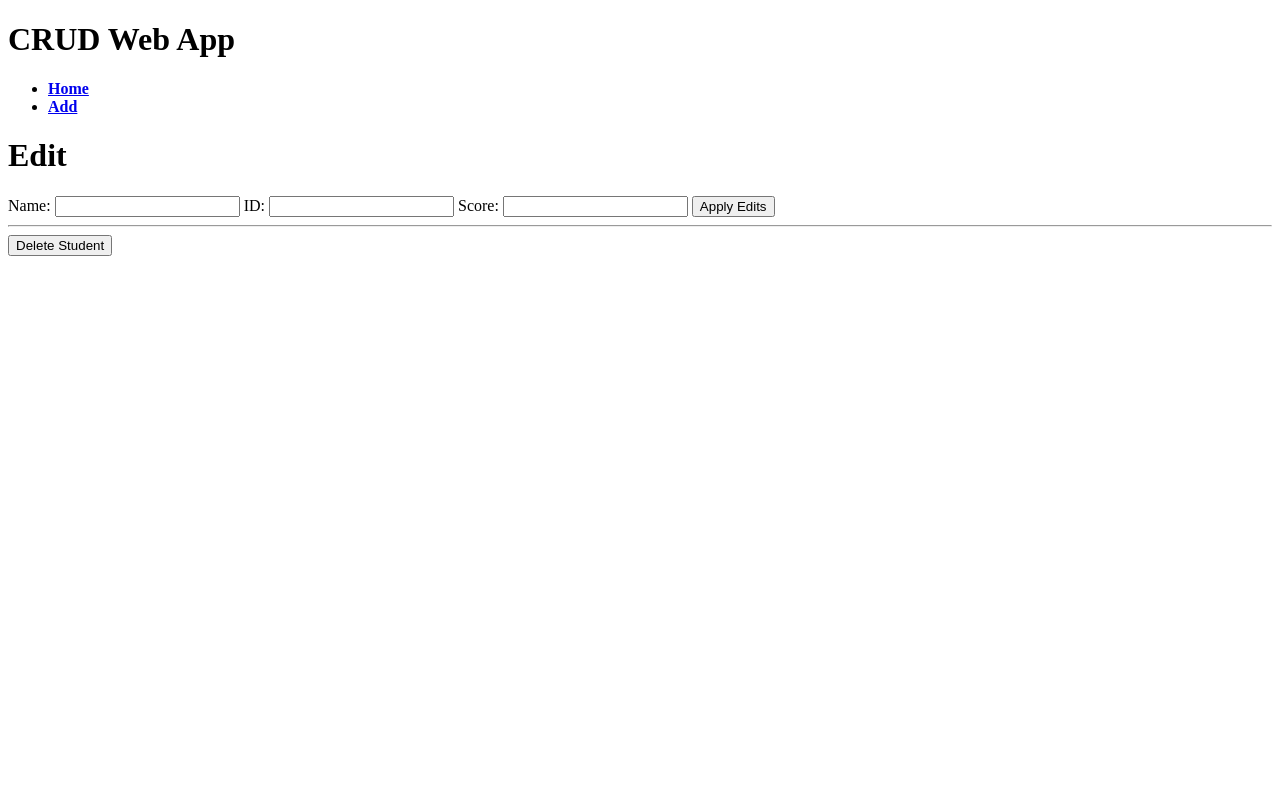
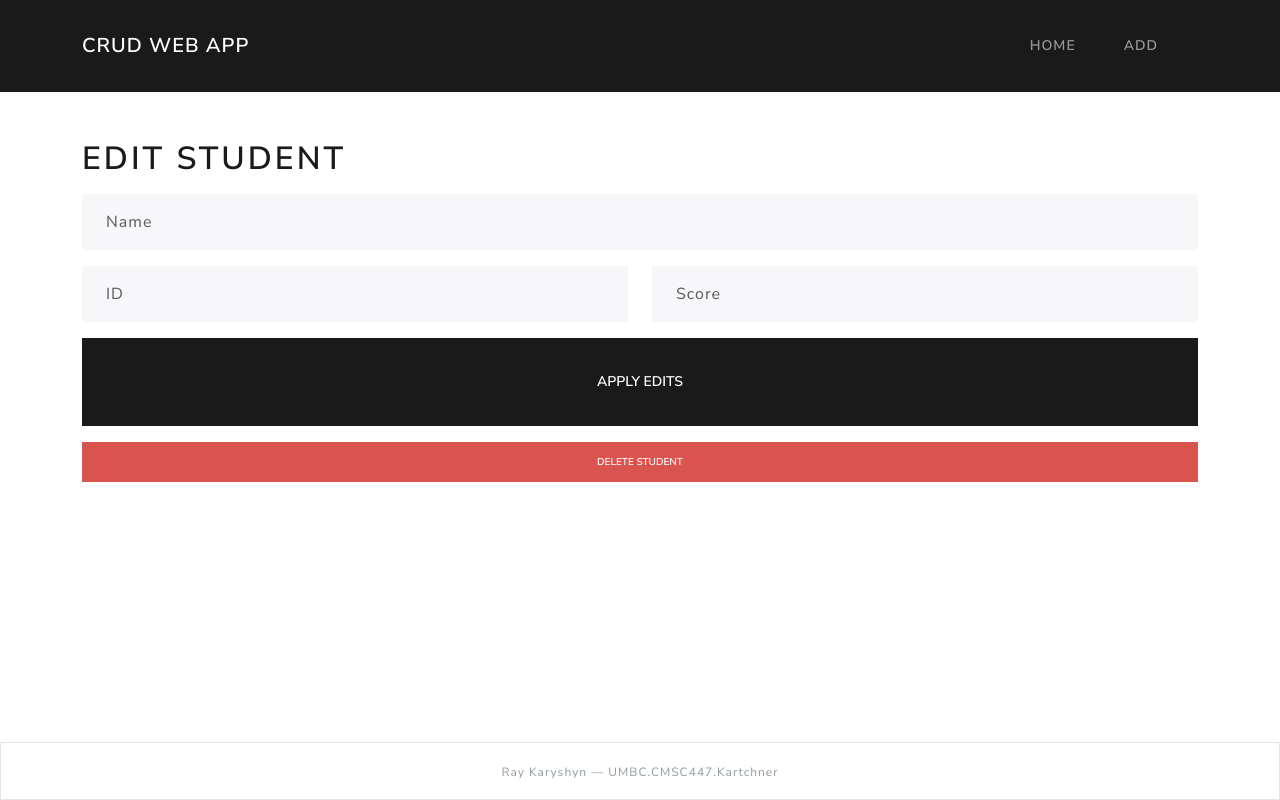
Before and after one commit to raykaryshyn/CMSC447-CRUD-web-app, a Flask app: page /edit/1 in a window 1280 px wide. Run offline with Flask 3, Linux system fonts and the light colour scheme.

Commit message:
update templates w/ bootstrap

```diff
--- a/templates/edit.html
+++ b/templates/edit.html
@@ -1,17 +1,37 @@
 {% extends "layout.html" %}
+{% set title = "Edit" %}
+{% set heading = "Edit Student" %}
 {% block content %}
-<h1>Edit</h1>
-
 <form method="POST">
-    Name: <input type="text" name="name" value="{{student.name}}" required></input>
-    ID: <input type="number" name="id" value="{{student.id}}" required></input>
-    Score: <input type="number" name="score" value="{{student.score}}" required></input>
-    <input type="submit" value="Apply Edits"></input>
+    <div class="form-floating mb-3">
+        <input type="text" name="name" class="form-control" placeholder="Name" id="floatingName"
+            value="{{student.name}}" required>
+        <label for="floatingName">Name</label>
+    </div>
+    <div class="row">
+        <div class="col">
+            <div class="form-floating mb-3">
+                <input type="number" name="id" class="form-control" placeholder="ID" id="floatingID"
+                    value="{{student.id}}" required>
+                <label for="floatingID">ID</label>
+            </div>
+        </div>
+        <div class="col">
+            <div class="form-floating mb-3">
+                <input type="number" name="score" class="form-control" placeholder="Score" id="floatingScore"
+                    value="{{student.score}}" required>
+                <label for="floatingScore">Score</label>
+            </div>
+        </div>
+    </div>
+    <div class="d-grid gap-2 mb-3">
+        <input type="submit" value="Apply Edits" class="btn btn-primary btn-lg"></input>
+    </div>
 </form>
 
-<hr />
-
 <form method="POST" action="../delete/{{student.id}}">
-    <input type="submit" value="Delete Student"></input>
+    <div class="d-grid gap-2">
+        <input type="submit" value="Delete Student" class="btn btn-danger btn-sm"></input>
+    </div>
 </form>
 {% endblock %}
--- a/templates/layout.html
+++ b/templates/layout.html
@@ -1,24 +1,57 @@
 <!DOCTYPE html>
-<html>
+<html class="h-100">
 
-<body>
-    <header>
-        <div>
-            <h1>CRUD Web App</h1>
-            <strong>
-                <nav>
-                    <ul>
-                        <li><a href="{{ url_for('home') }}">Home</a></li>
-                        <li><a href="{{ url_for('add') }}">Add</a></li>
+<head>
+    <!-- <link href="https://cdn.jsdelivr.net/npm/bootstrap@5.3.0-alpha1/dist/css/bootstrap.min.css" rel="stylesheet"
+        integrity="sha384-GLhlTQ8iRABdZLl6O3oVMWSktQOp6b7In1Zl3/Jr59b6EGGoI1aFkw7cmDA6j6gD" crossorigin="anonymous"> -->
+    <link href="https://bootswatch.com/5/lux/bootstrap.min.css" rel="stylesheet">
+    <script src="https://cdn.jsdelivr.net/npm/bootstrap@5.3.0-alpha1/dist/js/bootstrap.bundle.min.js"
+        integrity="sha384-w76AqPfDkMBDXo30jS1Sgez6pr3x5MlQ1ZAGC+nuZB+EYdgRZgiwxhTBTkF7CXvN"
+        crossorigin="anonymous"></script>
+    <link rel="preconnect" href="https://fonts.googleapis.com">
+    <link rel="preconnect" href="https://fonts.gstatic.com" crossorigin>
+    <link href="https://fonts.googleapis.com/css2?family=Nunito+Sans:wght@400;700&display=swap" rel="stylesheet">
+
+
+    <meta name="viewport" content="width=device-width, initial-scale=1.0">
+    <title>CRUD Web App - {{title}}</title>
+</head>
+
+<body class="d-flex flex-column h-100">
+    <main class="flex-shrink-0 mb-3">
+        <nav class="navbar navbar-expand-lg navbar-dark bg-primary fixed-top">
+            <div class="container">
+                <a class="navbar-brand" href="{{ url_for('home') }}">CRUD Web App</a>
+                <button class="navbar-toggler" type="button" data-bs-toggle="collapse" data-bs-target="#navbarNav"
+                    aria-controls="navbarNav" aria-expanded="false" aria-label="Toggle navigation">
+                    <span class="navbar-toggler-icon"></span>
+                </button>
+                <div class="collapse navbar-collapse justify-content-end" id="navbarNav">
+                    <ul class="navbar-nav">
+                        <li class="nav-item">
+                            <a class="nav-link {{ 'active' if active_page == 'home' else '' }}" aria-current="page"
+                                href="{{ url_for('home') }}">Home</a>
+                        </li>
+                        <li class="nav-item">
+                            <a class="nav-link {{ 'active' if active_page == 'add' else '' }}"
+                                href="{{ url_for('add') }}">Add</a>
+                        </li>
                     </ul>
-                </nav>
-            </strong>
+                </div>
+            </div>
+        </nav>
+        <div class="container">
+            <h1 style="margin-top: calc(92px + 3rem); margin-bottom: 1rem;">{{heading}}</h1>
+
+            {% block content %}
+            {% endblock %}
         </div>
-    </header>
-    <div>
-        {% block content %}
-        {% endblock %}
-    </div>
+    </main>
+    <footer class="footer mt-auto py-3 bg-light">
+        <div class="container text-center">
+            <span class="text-muted fs-6">Ray Karyshyn — UMBC.CMSC447.Kartchner</span>
+        </div>
+    </footer>
 </body>
 
 </html>
```
Also changed, not shown: templates/add.html (+25 -6 lines), templates/home.html (+6 -4 lines).
